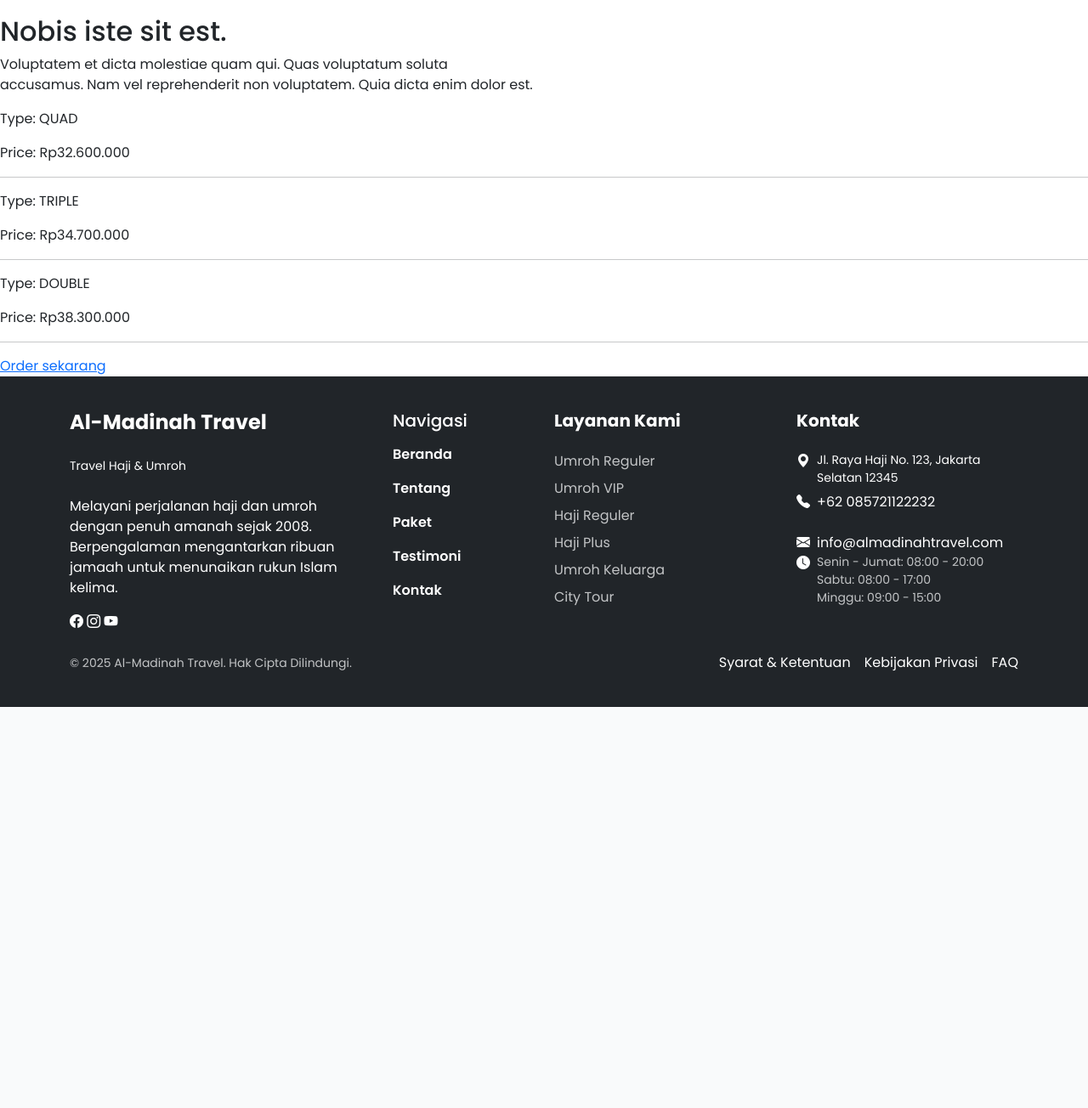
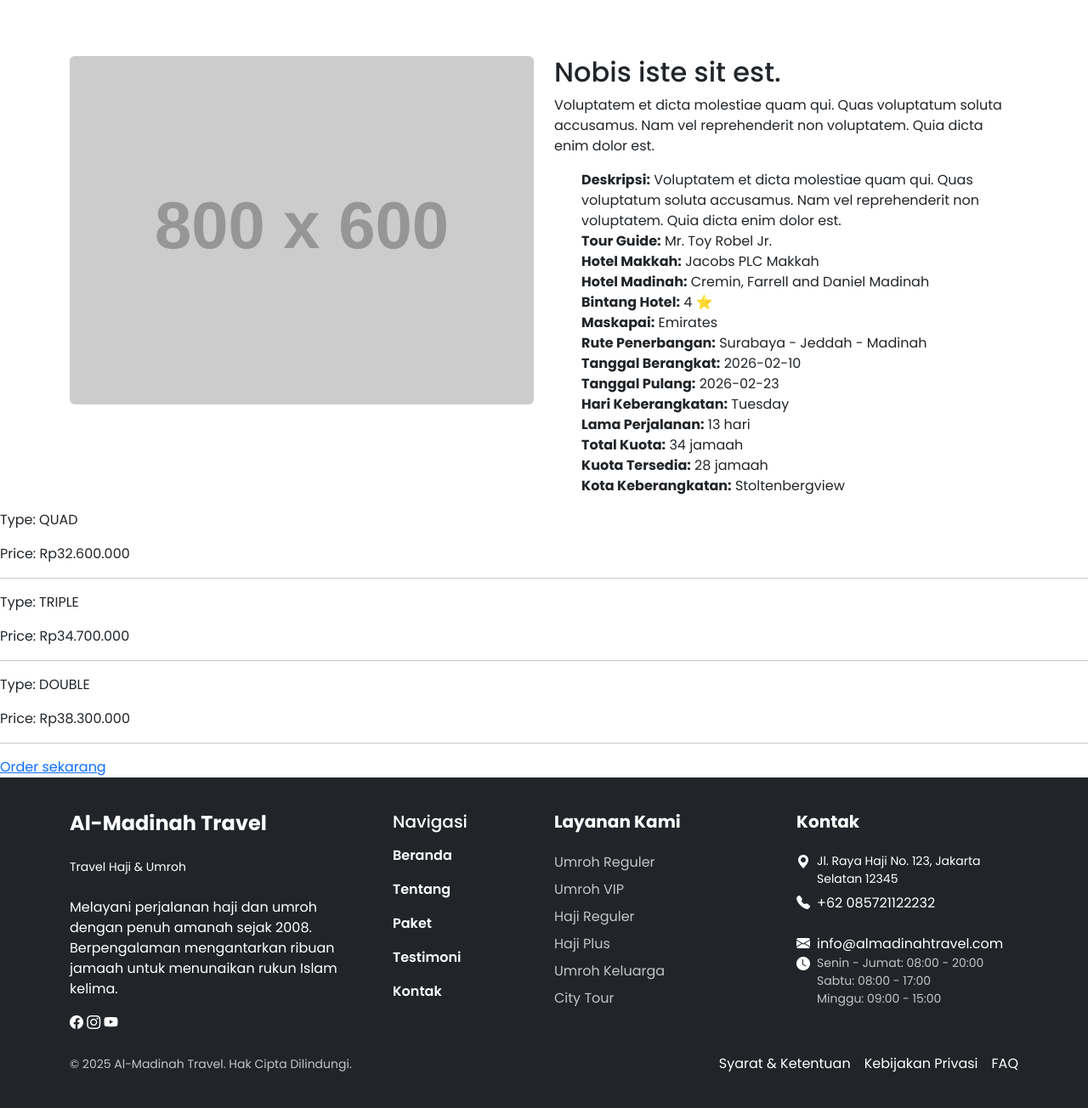
Before and after one commit to Irfan2202/travel-umroh-laravel-livewire-filament, a Laravel app: page /packages/1/detail in a window 1280 px wide. Shown: the part 102-1406 px from the top of the page at 85% size. Before the commit the page ends 934 px from the top, so only its background shows below. Run offline with Laravel 12, Linux system fonts and the light colour scheme; data comes from the database, SQL or seed files in the repository; grey boxes labelled with a size stand in for pictures from a placeholder-image service; data that the repository does not hold is empty; style sheets or scripts are compiled from the project's sources; some libraries are stand-ins or nearby versions.

Commit message:
detail packages

```diff
--- a/resources/views/livewire/packages/detail-packages.blade.php
+++ b/resources/views/livewire/packages/detail-packages.blade.php
@@ -1,10 +1,38 @@
 <section>
-    <div class="row">
-        <div class="col-lg-6">
-            <h2>{{ $package->title }}</h2>
-            <p>{{ $package->description }}</p>
+    <div class="container">
+        <div class="row">
+            <div class="col-lg-6">
+                <img src="{{ asset('storage/' . $package->image) }}" class="d-block w-100 mt-5 rounded" alt="Gambar Paket">
+            </div>
+            <div class="col-lg-6 mt-5">
+                <h2>{{ $package->title }}</h2>
+                <p>{{ $package->description }}</p>
+                <ul>
+                    <li><strong>Deskripsi:</strong> {!! $package->description !!}</li>
+                    <li><strong>Tour Guide:</strong> {{ $package->guide_name }}</li>
+
+                    <li><strong>Hotel Makkah:</strong> {{ $package->hotel_makkah }}</li>
+                    <li><strong>Hotel Madinah:</strong> {{ $package->hotel_madinah }}</li>
+                    <li><strong>Bintang Hotel:</strong> {{ $package->hotel_stars }} ⭐</li>
+
+                    <li><strong>Maskapai:</strong> {{ $package->airline }}</li>
+                    <li><strong>Rute Penerbangan:</strong> {{ $package->flight_route }}</li>
+
+                    <li><strong>Tanggal Berangkat:</strong> {{ $package->departure_date }}</li>
+                    <li><strong>Tanggal Pulang:</strong> {{ $package->return_date }}</li>
+                    <li><strong>Hari Keberangkatan:</strong> {{ $package->departure_day }}</li>
+
+                    <li><strong>Lama Perjalanan:</strong> {{ $package->duration_days }} hari</li>
+
+                    <li><strong>Total Kuota:</strong> {{ $package->total_pax }} jamaah</li>
+                    <li><strong>Kuota Tersedia:</strong> {{ $package->available_pax }} jamaah</li>
+
+                    <li><strong>Kota Keberangkatan:</strong> {{ $package->departure_location }}</li>
+                </ul>
+            </div>
         </div>
     </div>
+
     <livewire:prices.show-price />
     <a href="">Order sekarang</a>
 </section>
```
